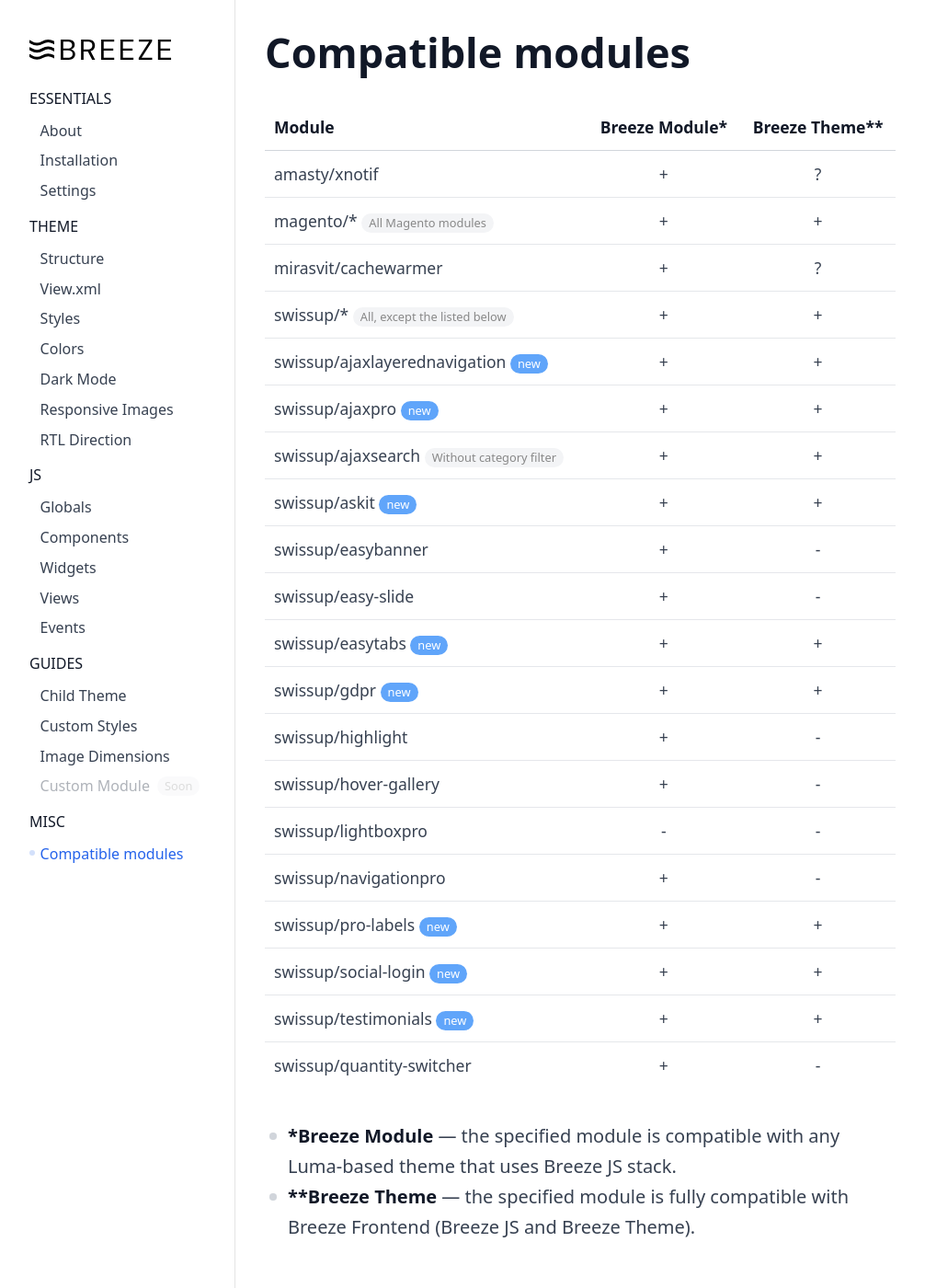
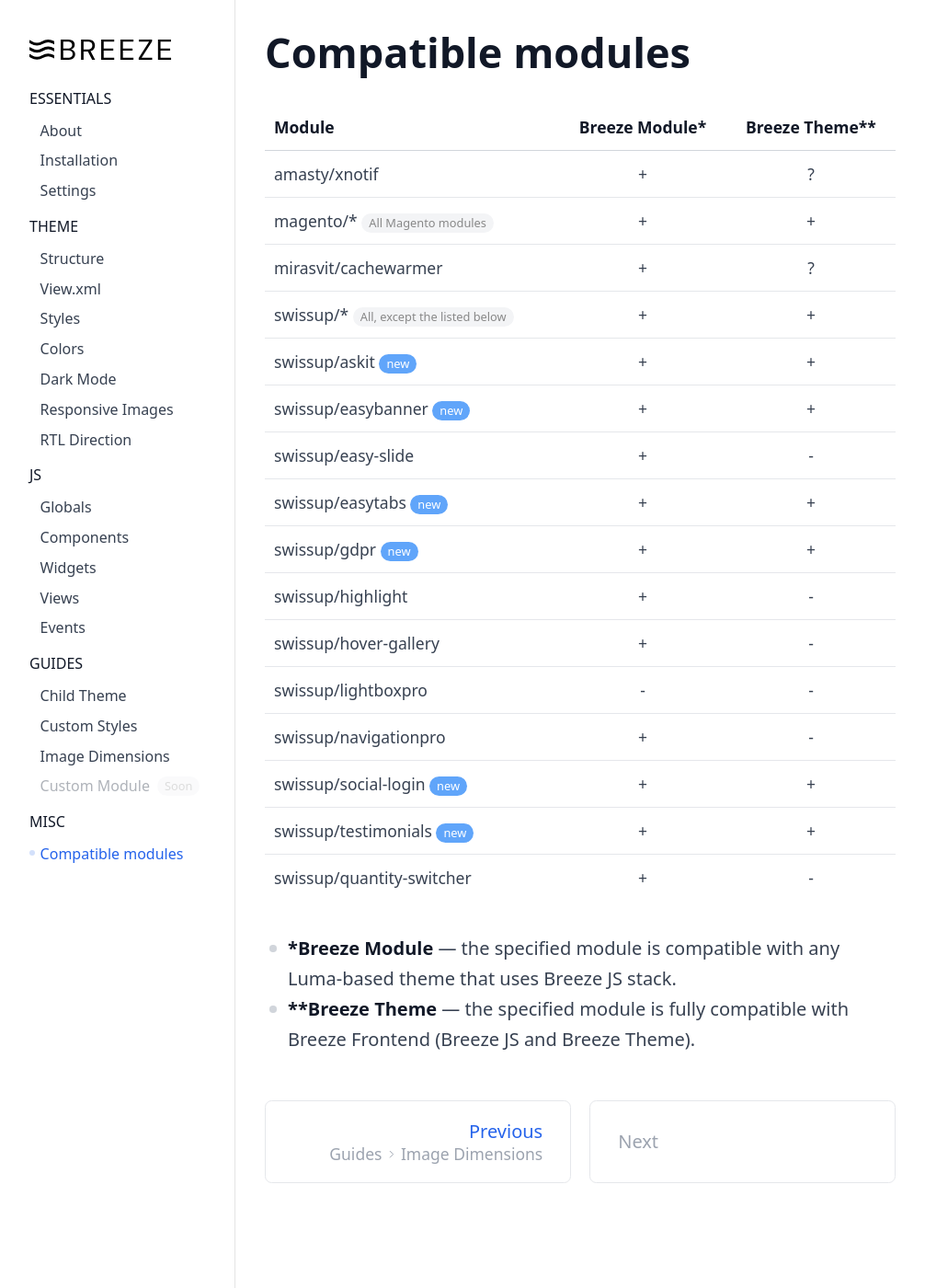
Before and after one commit to breezefront/breezefront.com, a Jekyll site: the page built from collections/_misc/compatible-modules.md, in a window 1280 px wide and 1400 px high. Shown: the whole window at 92% size, without its empty margins (0-1006 px from the left). Built offline with Jekyll 4.4.1, drawn with Linux system fonts in a browser that asks for light colours.

Commit message:
Update compatible modules

```diff
--- a/collections/_misc/compatible-modules.md
+++ b/collections/_misc/compatible-modules.md
@@ -13,11 +13,8 @@ amasty/xnotif                 | +               | ?
 magento/\* *All Magento modules*{:.badge} | +   | +
 mirasvit/cachewarmer          | +               | ?
 swissup/\* *All, except the listed below*{:.badge} | +     | +
-swissup/ajaxlayerednavigation *new*{:.badge.blue}  | +     | +
-swissup/ajaxpro *new*{:.badge.blue} | +         | +
-swissup/ajaxsearch *Without category filter*{:.badge}  | +     | +
-swissup/askit *new*{:.badge.blue} | +               | +
-swissup/easybanner            | +               | -
+swissup/askit *new*{:.badge.blue} | +           | +
+swissup/easybanner *new*{:.badge.blue} | +      | +
 swissup/easy-slide            | +               | -
 swissup/easytabs *new*{:.badge.blue} | +        | +
 swissup/gdpr *new*{:.badge.blue} | +            | +
@@ -25,7 +22,6 @@ swissup/highlight             | +               | -
 swissup/hover-gallery         | +               | -
 swissup/lightboxpro           | -               | -
 swissup/navigationpro         | +               | -
-swissup/pro-labels *new*{:.badge.blue}  | +     | +
 swissup/social-login *new*{:.badge.blue} | +    | +
 swissup/testimonials *new*{:.badge.blue} | +    | +
 swissup/quantity-switcher     | +               | -
```
